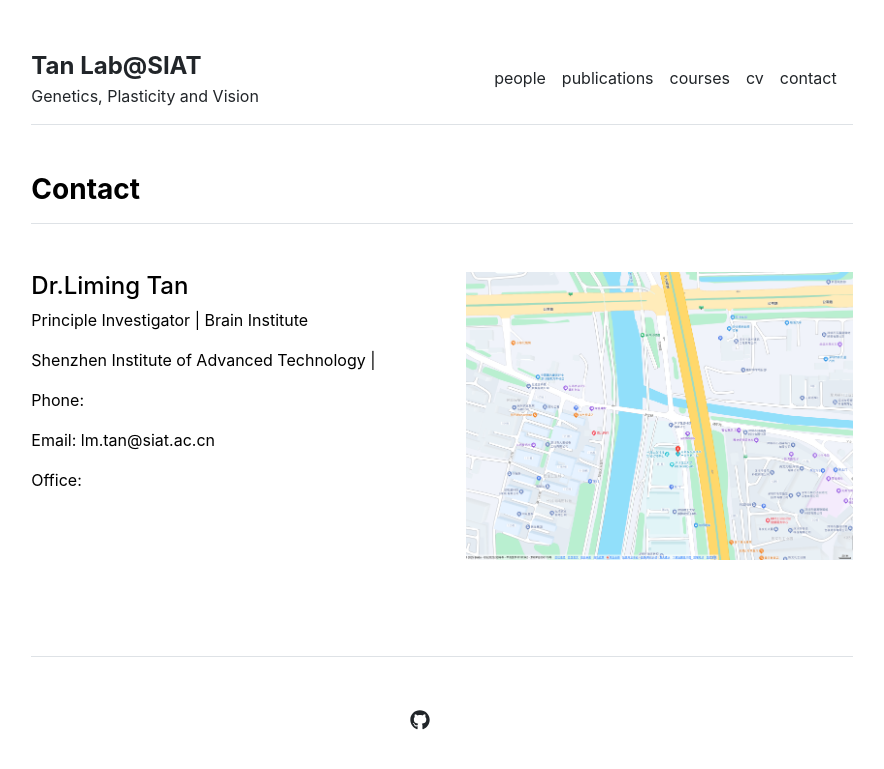
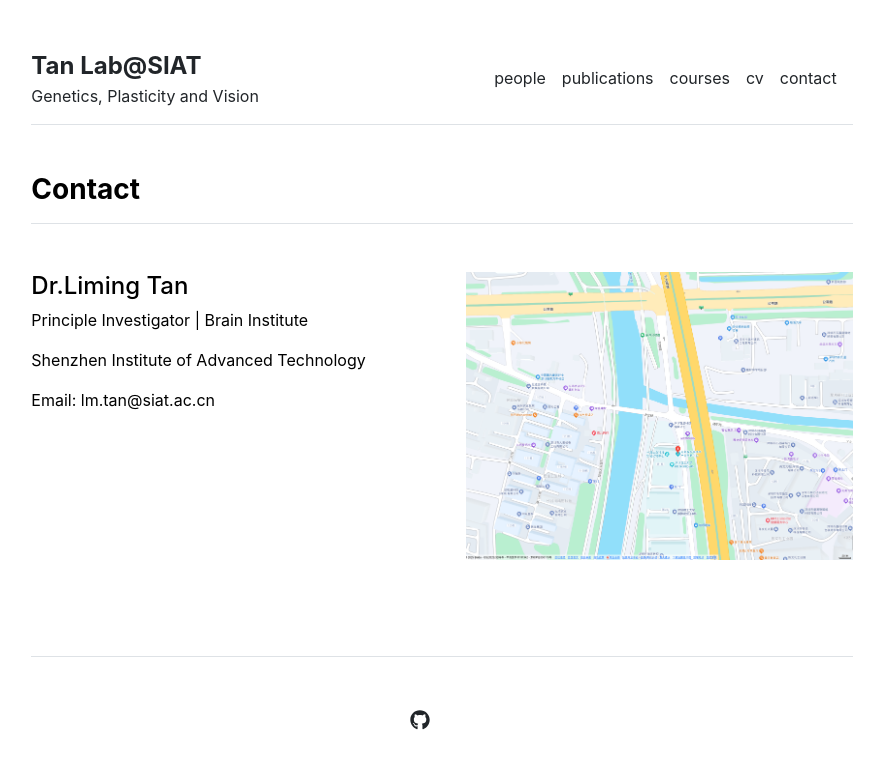
Before and after one commit to Tan-Lab-SIAT/lab-homepage, a Jekyll site: the page built from contact.md, in a window 1280 px wide. Shown: the top 769 px of the page, without its empty margins (198-1082 px from the left). Built offline with Jekyll 4.4.1, drawn with Linux system fonts in a browser that asks for light colours.

Commit message:
Update contact.html

```diff
--- a/_includes/contact.html
+++ b/_includes/contact.html
@@ -6,10 +6,8 @@
       <div class="col-md-6">
         <h4>{{ contact.name }}</h4>
         <p>{{ contact.title }} | {{ contact.department }}</p>
-        <p>{{ contact.institution }} | {{ contact.institution_address }}</p>
-        <p>Phone: {{ contact.phone }}</p>
+        <p>{{ contact.institution }}</p>
         <p>Email: {{ contact.email }}</p>
-        <p>Office: {{ contact.office }}</p>
       </div>
       <div class="col-md-6">
         <img src="{{ site.github.url }}/{{ contact.image }}" alt="Contact" width="100%">
```
